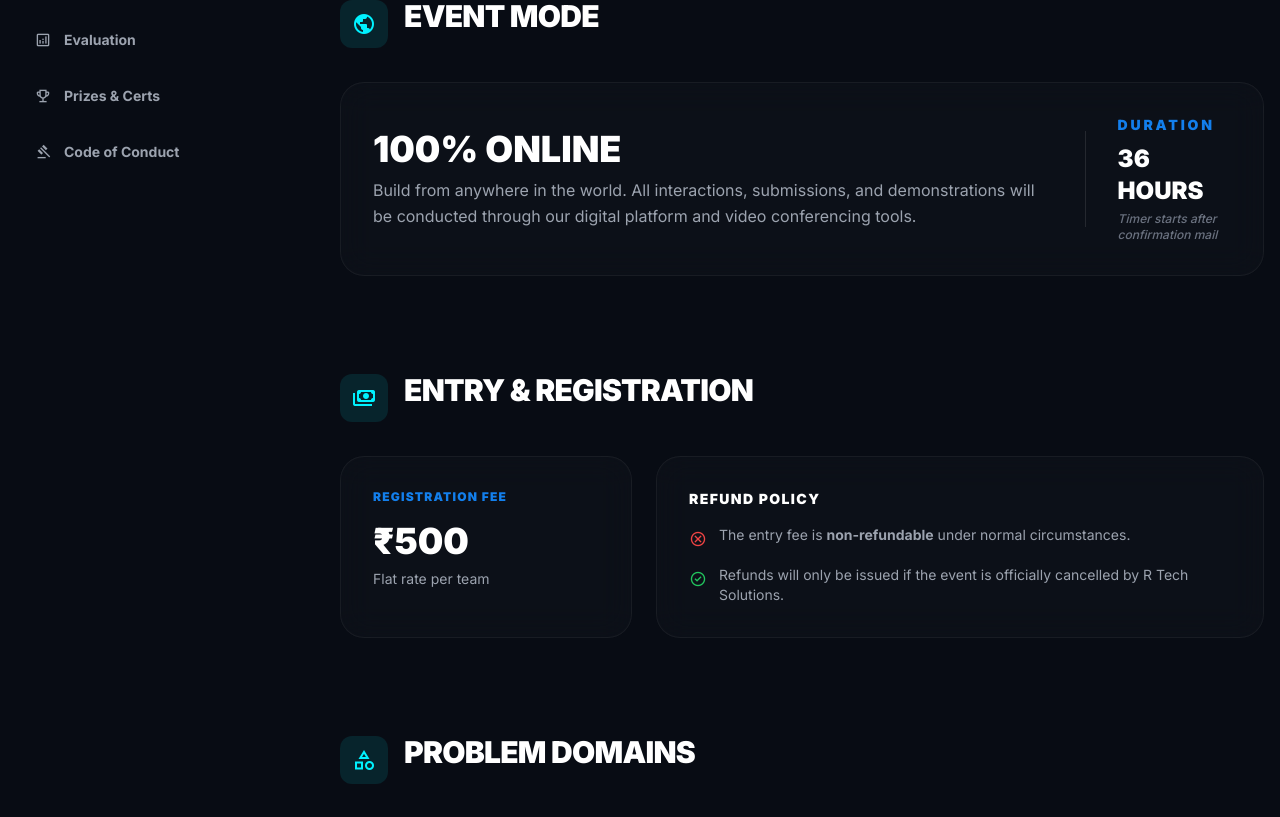
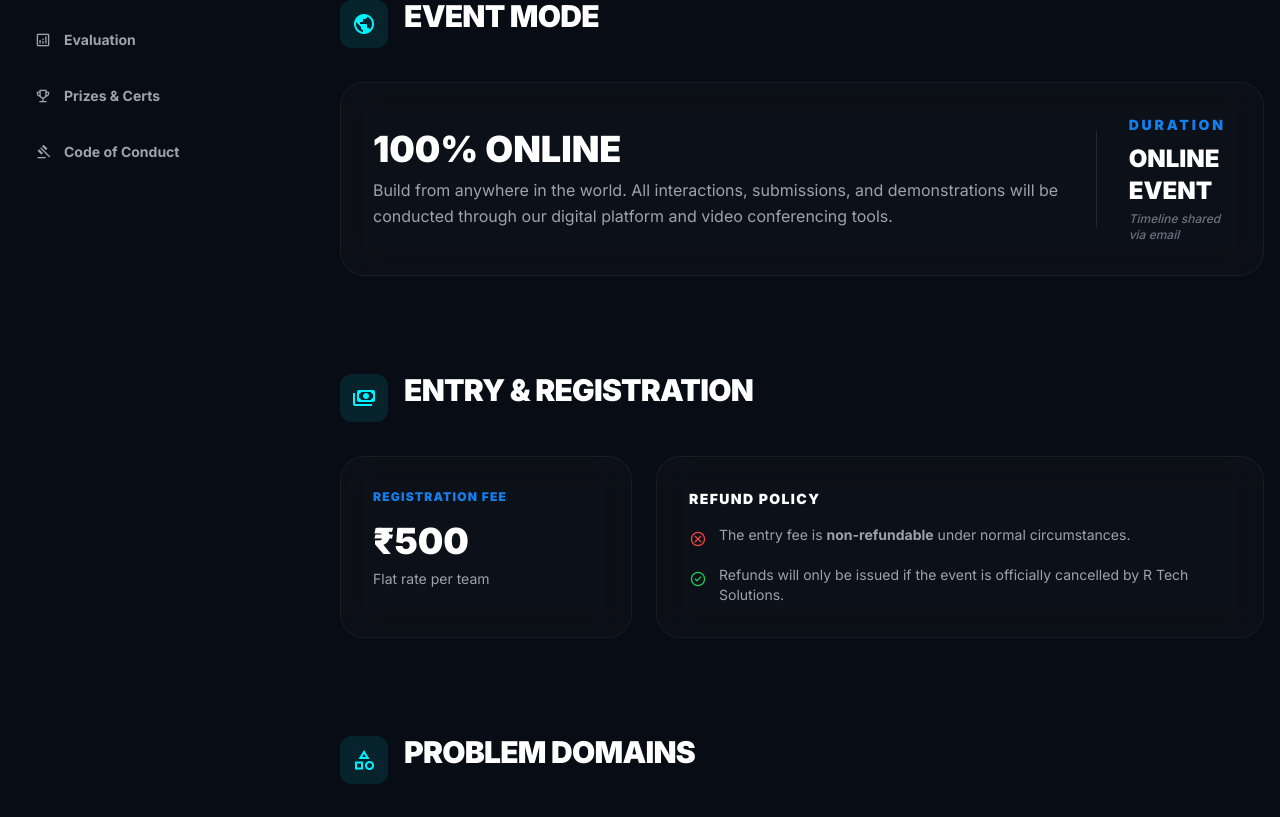
Before and after one commit to rushirakhe2027/New-R-TECH, a React (Vite) app: page /hackathons/rules in a window 1280 px wide. Shown: the part 783-1600 px from the top of the page. Built offline with nearby package versions, Linux system fonts and the light colour scheme.

Commit message:
Updated event duration to general online format

```diff
--- a/src/pages/HackathonLanding.jsx
+++ b/src/pages/HackathonLanding.jsx
@@ -50,7 +50,7 @@ const HackathonLanding = () => {
                   <span className="text-white font-black tracking-[0.4em] uppercase text-sm">R Tech Solutions Presents</span>
                 </div>
                 <div className="bg-neon-blue/10 border border-neon-blue/30 backdrop-blur-md px-8 py-2.5 rounded-full shadow-[0_0_15px_rgba(0,242,255,0.1)]">
-                  <span className="text-neon-blue text-xs font-black tracking-widest uppercase">36-Hour Online Hackathon</span>
+                  <span className="text-neon-blue text-xs font-black tracking-widest uppercase">Online Hackathon</span>
                 </div>
               </div>
               <h1 className="text-5xl md:text-[8rem] lg:text-[9rem] font-black tracking-tighter mb-8 leading-[0.9] text-white">
@@ -171,7 +171,7 @@ const HackathonLanding = () => {
                       <p className="text-gray-500 text-xs font-bold uppercase tracking-widest mb-3">Event Window</p>
                       <div className="flex items-center gap-3">
                         <span className="material-symbols-outlined text-neon-blue">schedule</span>
-                        <p className="text-xl font-bold">36 Hours</p>
+                        <p className="text-xl font-bold">Online Event</p>
                       </div>
                       <p className="text-[10px] text-gray-500 mt-2 italic font-medium">After confirmation mail</p>
                     </div>
--- a/src/pages/HackathonRules.jsx
+++ b/src/pages/HackathonRules.jsx
@@ -129,8 +129,8 @@ const HackathonRules = () => {
                   <div className="hidden md:block w-px h-24 bg-white/10"></div>
                   <div className="text-center md:text-left">
                     <p className="text-sm font-black text-primary uppercase tracking-[0.2em] mb-2">Duration</p>
-                    <p className="text-2xl font-black">36 HOURS</p>
-                    <p className="text-xs text-gray-500 mt-1 italic font-medium">Timer starts after confirmation mail</p>
+                    <p className="text-2xl font-black">ONLINE EVENT</p>
+                    <p className="text-xs text-gray-500 mt-1 italic font-medium">Timeline shared via email</p>
                   </div>
                 </div>
               </div>
@@ -249,7 +249,7 @@ const HackathonRules = () => {
                     <span className="material-symbols-outlined">warning</span> Originality & Plagiarism
                   </h4>
                   <p className="text-gray-400 text-sm leading-relaxed">
-                    No pre-existing projects are allowed. Any team found using projects built prior to the 36-hour hackathon window will be <strong>disqualified immediately</strong> without refund. Code originality will be cross-verified using industry-standard tools.
+                    No pre-existing projects are allowed. Any team found using projects built prior to the hackathon window will be <strong>disqualified immediately</strong> without refund. Code originality will be cross-verified using industry-standard tools.
                   </p>
                 </div>
               </div>
--- a/src/pages/TermsConditions.jsx
+++ b/src/pages/TermsConditions.jsx
@@ -83,7 +83,7 @@ const TermsConditions = () => {
           <section className="glass-card p-8 rounded-3xl">
             <h2 className="text-2xl font-black mb-4 uppercase tracking-tight">Project Originality</h2>
             <p className="text-gray-400 leading-relaxed mb-4">
-              All projects must be original work created during the 36-hour hackathon window. Pre-existing projects or projects started before the official start time are strictly prohibited.
+              All projects must be original work created during the hackathon window. Pre-existing projects or projects started before the official start time are strictly prohibited.
             </p>
             <div className="bg-red-500/10 border border-red-500/20 p-4 rounded-xl">
               <p className="text-red-400 font-bold text-sm">
```
Also changed, not shown: public/assets/r-tech-logo.png.
